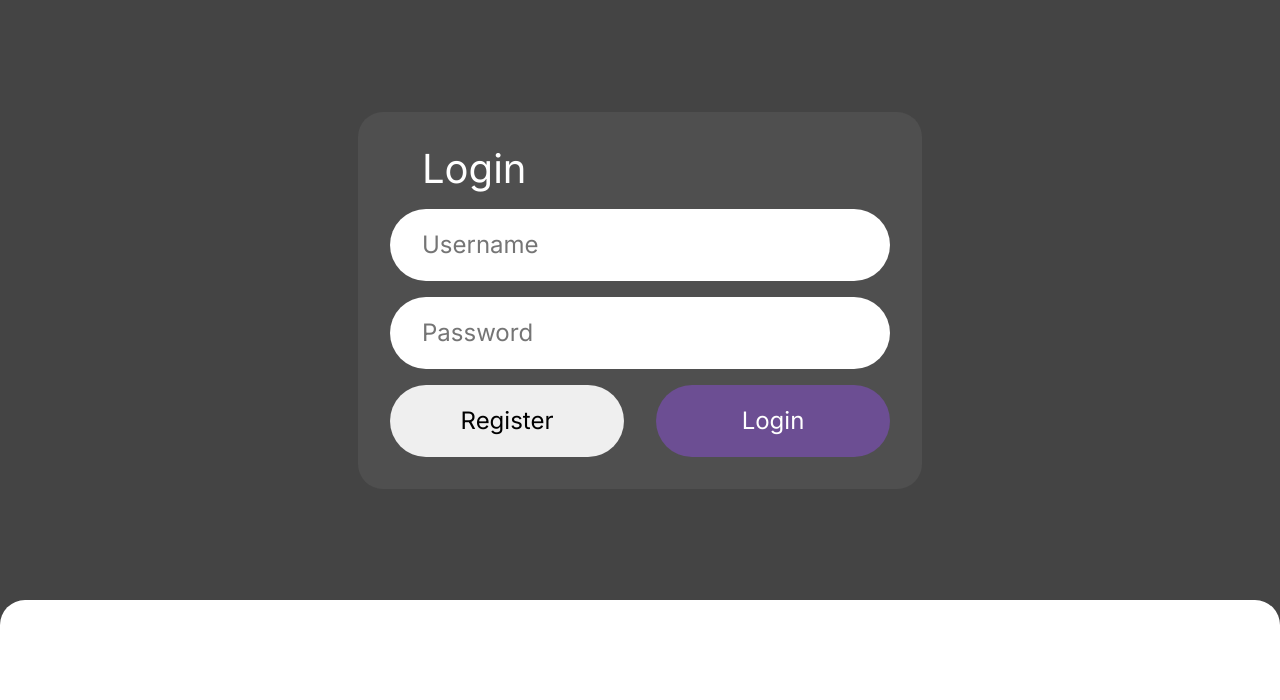
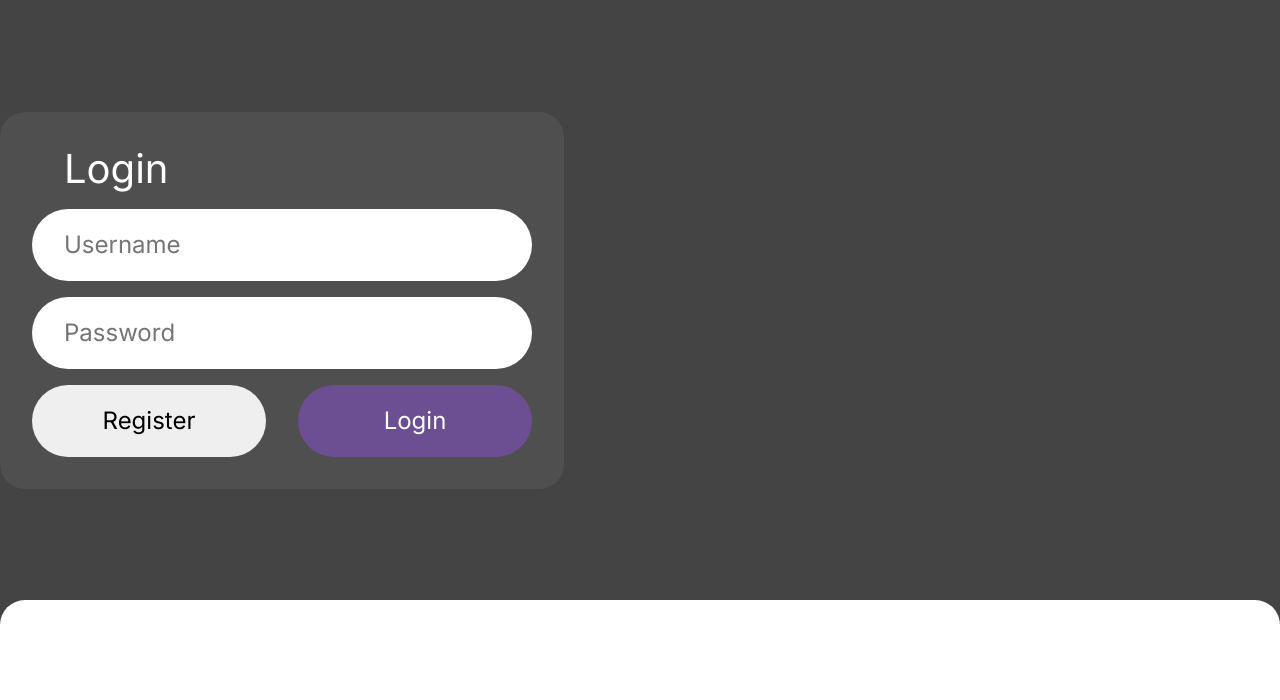
Before and after one commit to francus11/bidding_offer_filter, a PHP site: page /public/views/login in a window 1280 px wide. Shown: the part 100-800 px from the top of the page. Run offline with PHP 8.4, Linux system fonts and the light colour scheme.

Commit message:
minor changes

```diff
--- a/public/css/login.css
+++ b/public/css/login.css
@@ -1,10 +1,3 @@
-#content{
-    display: flex;
-    justify-content: center;
-    flex: 1 0 auto;
-    align-items: center;
-}
-
 #login-container {
     background-color: #4F4F4F;
     padding: 2em;
```
